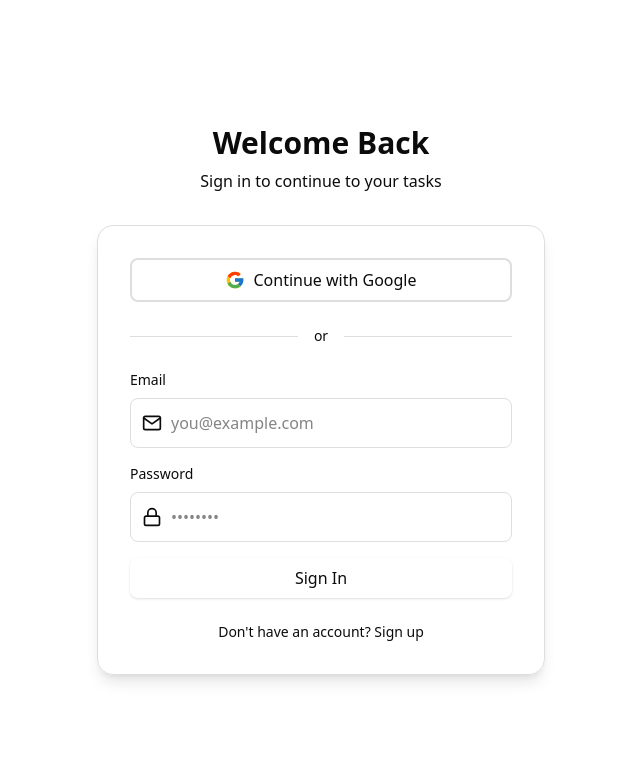
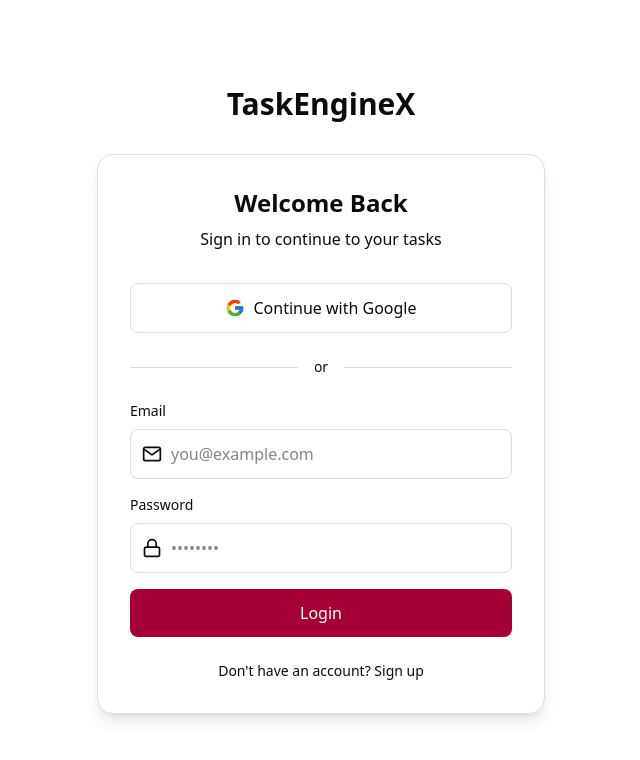
Before and after one commit to Dexter0900/TaskEngineX, a React app in the folder frontend/: page /login in a window 1280 px wide. Shown: the top 760 px of the page, without its empty margins (319-959 px from the left). Built offline with nearby package versions, Linux system fonts and the light colour scheme; no server answers; the HTML template or start-up script is replaced by a standard one.

Commit message:
ui changes

```diff
--- a/frontend/src/components/ui/Button.tsx
+++ /dev/null
@@ -1,79 +0,0 @@
-import { type ButtonHTMLAttributes, type ReactNode } from "react";
-import { motion } from "framer-motion";
-
-interface ButtonProps extends ButtonHTMLAttributes<HTMLButtonElement> {
-  children: ReactNode;
-  variant?: "primary" | "secondary" | "destructive" | "outline" | "ghost";
-  size?: "sm" | "md" | "lg";
-  isLoading?: boolean;
-}
-
-export default function Button({
-  children,
-  variant = "primary",
-  size = "md",
-  isLoading = false,
-  className = "",
-  disabled,
-  ...props
-}: ButtonProps) {
-  const baseStyles =
-    "inline-flex items-center justify-center rounded-lg font-medium transition-all duration-200 cursor-pointer disabled:opacity-50 disabled:cursor-not-allowed";
-
-  const variants = {
-    primary:
-      "bg-primary text-primary-foreground hover:opacity-90 active:opacity-80 shadow-sm hover:shadow-md",
-    secondary:
-      "bg-secondary text-secondary-foreground hover:bg-secondary/80 active:bg-secondary/70",
-    destructive:
-      "bg-destructive text-destructive-foreground hover:opacity-90 active:opacity-80 shadow-sm hover:shadow-md",
-    outline:
-      "border-2 border-border bg-transparent hover:bg-accent hover:text-accent-foreground active:bg-accent/80",
-    ghost:
-      "bg-transparent hover:bg-accent hover:text-accent-foreground active:bg-accent/80",
-  };
-
-  const sizes = {
-    sm: "px-3 py-1.5 text-sm",
-    md: "px-4 py-2 text-base",
-    lg: "px-6 py-3 text-lg",
-  };
-
-  return (
-    <motion.button
-      whileHover={{ scale: disabled ? 1 : 1.02 }}
-      whileTap={{ scale: disabled ? 1 : 0.98 }}
-      className={`${baseStyles} ${variants[variant]} ${sizes[size]} ${className}`}
-      disabled={disabled || isLoading}
-      {...props}
-    >
-      {isLoading ? (
-        <>
-          <svg
-            className="animate-spin -ml-1 mr-2 h-4 w-4"
-            xmlns="http://www.w3.org/2000/svg"
-            fill="none"
-            viewBox="0 0 24 24"
-          >
-            <circle
-              className="opacity-25"
-              cx="12"
-              cy="12"
-              r="10"
-              stroke="currentColor"
-              strokeWidth="4"
-            />
-            <path
-              className="opacity-75"
-              fill="currentColor"
-              d="M4 12a8 8 0 018-8V0C5.373 0 0 5.373 0 12h4zm2 5.291A7.962 7.962 0 014 12H0c0 3.042 1.135 5.824 3 7.938l3-2.647z"
-            />
-          </svg>
-          Loading...
-        </>
-      ) : (
-        children
-      )}
-    </motion.button>
-  );
-}
--- a/frontend/src/pages/Dashboard.tsx
+++ b/frontend/src/pages/Dashboard.tsx
@@ -54,7 +54,7 @@ export default function Dashboard() {
     try {
       // OpenWeatherMap free API (replace with your API key)
       const response = await fetch(
-        `https://api.openweathermap.org/data/2.5/weather?q=Delhi&appid=YOUR_API_KEY&units=metric`
+        `https://api.openweathermap.org/data/2.5/weather?q=Delhi&appid=3b59f4d88622529f43723ea4123d29e7&units=metric`
       );
       const data = await response.json();
       setWeather(data);
@@ -113,7 +113,7 @@ export default function Dashboard() {
                 <p className="text-sm text-muted-foreground">Total Tasks</p>
                 <p className="text-3xl font-bold text-foreground mt-2">{stats?.total || 0}</p>
               </div>
-              <div className="w-12 h-12 bg-blue-100 dark:bg-blue-900/30 rounded-lg flex items-center justify-center">
+              <div className="w-12 h-12 bg-blue-100 dark:bg-blue-900 rounded-lg flex items-center justify-center">
                 <FiTrendingUp className="text-blue-600 dark:text-blue-400" size={24} />
               </div>
             </div>
@@ -130,7 +130,7 @@ export default function Dashboard() {
                 <p className="text-sm text-muted-foreground">Pending</p>
                 <p className="text-3xl font-bold text-foreground mt-2">{stats?.pending || 0}</p>
               </div>
-              <div className="w-12 h-12 bg-amber-100 dark:bg-amber-900/30 rounded-lg flex items-center justify-center">
+              <div className="w-12 h-12 bg-amber-100 dark:bg-amber-900 rounded-lg flex items-center justify-center">
                 <FiClock className="text-amber-600 dark:text-amber-400" size={24} />
               </div>
             </div>
@@ -147,7 +147,7 @@ export default function Dashboard() {
                 <p className="text-sm text-muted-foreground">In Progress</p>
                 <p className="text-3xl font-bold text-foreground mt-2">{stats?.inProgress || 0}</p>
               </div>
-              <div className="w-12 h-12 bg-purple-100 dark:bg-purple-900/30 rounded-lg flex items-center justify-center">
+              <div className="w-12 h-12 bg-purple-100 dark:bg-purple-900 rounded-lg flex items-center justify-center">
                 <FiAlertCircle className="text-purple-600 dark:text-purple-400" size={24} />
               </div>
             </div>
@@ -164,7 +164,7 @@ export default function Dashboard() {
                 <p className="text-sm text-muted-foreground">Completed</p>
                 <p className="text-3xl font-bold text-foreground mt-2">{stats?.completed || 0}</p>
               </div>
-              <div className="w-12 h-12 bg-green-100 dark:bg-green-900/30 rounded-lg flex items-center justify-center">
+              <div className="w-12 h-12 bg-green-100 dark:bg-green-900 rounded-lg flex items-center justify-center">
                 <FiCheckCircle className="text-green-600 dark:text-green-400" size={24} />
               </div>
             </div>
--- a/frontend/src/pages/auth/Login.tsx
+++ b/frontend/src/pages/auth/Login.tsx
@@ -6,7 +6,6 @@ import { FcGoogle } from "react-icons/fc";
 import { login, loginWithGoogle } from "../../api/authApi";
 import { useAuth } from "../../context/AuthContext";
 import toast from "react-hot-toast";
-import Button from "../../components/ui/Button";
 
 export default function Login() {
   const navigate = useNavigate();
@@ -58,23 +57,31 @@ export default function Login() {
         animate={{ opacity: 1, y: 0 }}
         className="max-w-md w-full"
       >
-        {/* Header */}
+        {/* Title */}
         <div className="text-center mb-8">
-          <h1 className="text-3xl font-bold text-foreground mb-2">Welcome Back</h1>
-          <p className="text-muted-foreground">Sign in to continue to your tasks</p>
+          <h1 className="text-3xl font-semibold text-foreground mb-2">
+            TaskEngineX
+          </h1>
         </div>
-
         {/* Card */}
         <div className="bg-card border border-border rounded-2xl shadow-lg p-8">
+          {/* Header */}
+          <div className="text-center mb-8">
+            <h1 className="text-2xl font-semibold text-foreground mb-2">
+              Welcome Back
+            </h1>
+            <p className="text-muted-foreground">
+              Sign in to continue to your tasks
+            </p>
+          </div>
           {/* Google Button */}
-          <Button
+          <button
             onClick={loginWithGoogle}
-            variant="outline"
-            className="w-full mb-6"
+            className="w-full flex items-center justify-center py-3 px-4 mb-6 border border-border rounded-lg hover:bg-accent transition-colors"
           >
             <FcGoogle className="w-5 h-5 mr-2" />
             Continue with Google
-          </Button>
+          </button>
 
           {/* Divider */}
           <div className="flex items-center gap-4 mb-6">
@@ -124,14 +131,15 @@ export default function Login() {
             </div>
 
             {/* Submit Button */}
-            <Button
+            <button
               type="submit"
               disabled={loading}
-              isLoading={loading}
-              className="w-full"
+              className={`w-full py-3 px-4 bg-rose-800 text-white font-medium rounded-lg hover:bg-rose-900 hover:shadow-lg transition-colors ${
+                loading ? "opacity-50 cursor-not-allowed" : ""
+              }`}
             >
-              Sign In
-            </Button>
+              {loading ? "Logging in..." : "Login"}
+            </button>
           </form>
 
           {/* Footer */}
--- a/frontend/src/pages/auth/SetPassword.tsx
+++ b/frontend/src/pages/auth/SetPassword.tsx
@@ -5,7 +5,7 @@ import { FiLock, FiUser } from "react-icons/fi";
 import { setPassword } from "../../api/authApi";
 import { useAuth } from "../../context/AuthContext";
 import toast from "react-hot-toast";
-import Button from "../../components/ui/Button";
+
 
 export default function SetPassword() {
   const navigate = useNavigate();
@@ -154,14 +154,15 @@ export default function SetPassword() {
             </div>
 
             {/* Submit Button */}
-            <Button
+            <button
               type="submit"
               disabled={loading}
-              isLoading={loading}
-              className="w-full"
+              className={`w-full py-3 px-4 bg-rose-800 text-white font-medium rounded-lg hover:bg-rose-900 hover:shadow-lg transition-colors ${
+                loading ? "opacity-50 cursor-not-allowed" : ""
+              }`}
             >
-              Set Password
-            </Button>
+              {loading ? "Setting Password..." : "Set Password"}
+            </button>
           </form>
 
           {/* Footer */}
```
Also changed, not shown: frontend/src/pages/auth/Signup.tsx (+33 -20 lines).
